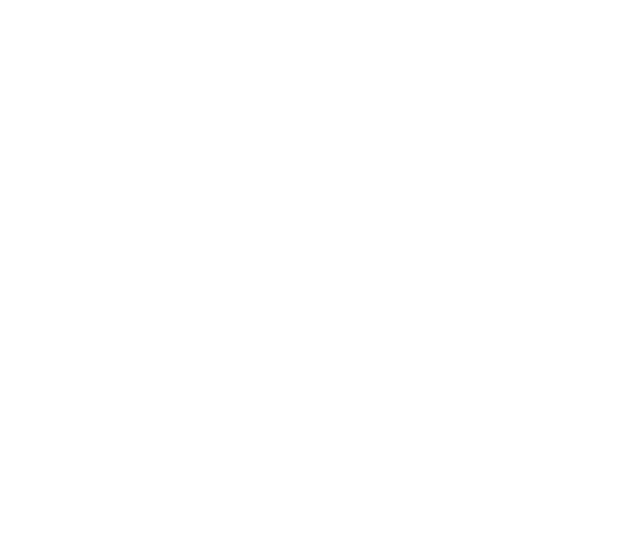
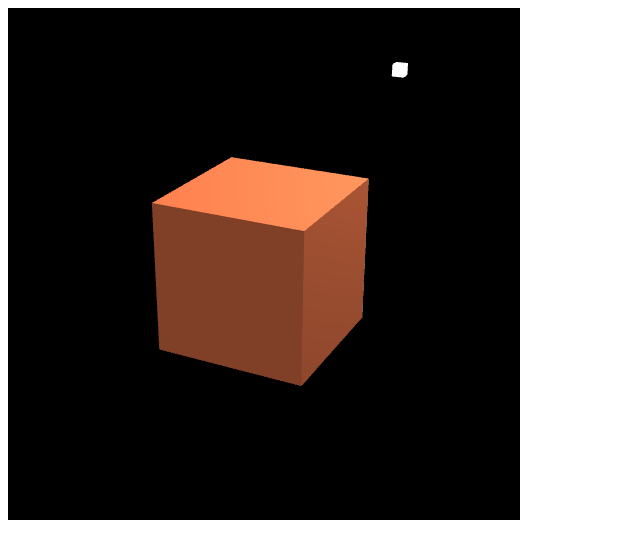
Before and after one commit to liubgithub/learnopengl, a plain HTML site: page 第二章/MirrorReflect.html in a window 1280 px wide. Shown: the whole page, without its empty margins (0-640 px from the left). Drawn offline with Linux system fonts and the light colour scheme.

Commit message:
fix v_FragPos

```diff
--- a/第二章/MirrorReflect.html
+++ b/第二章/MirrorReflect.html
@@ -47,11 +47,12 @@
             float specularStrength = 0.5;
             vec3 viewDir = vec3(normalize(u_viewPos - vec3(v_FragPos)));
             vec3 reflectDir = reflect(-lightDir, norm);
-            float spec = pow(max(dot(viewDir, reflectDir), 0.0), 32.0);
+            float spec = pow(max(dot(viewDir, reflectDir), 0.0), 4.0);
+            //float spec = dot(viewDir, reflectDir);
             vec3 specular = specularStrength * spec * u_lightColor;
 
-            //vec3 result = (ambient + diffuse + specular) * u_objectColor;
-            vec3 result = vec3(v_FragPos) * u_objectColor;
+            vec3 result = (ambient + diffuse + specular) * u_objectColor;
+            //vec3 result = vec3(v_FragPos) * u_objectColor;
             gl_FragColor = vec4(result, 1.0);
           }`;
 
@@ -117,7 +118,7 @@
             }
             // Set the light color (white)
             var cameraPos = [5.0, 5.0, 10.0];
-            var light_Pos = new Vector3([0.0, 25.0, -15.0]);
+            var light_Pos = new Vector3([0.0, 15.0, -50.0]);
             gl.uniform3f(u_objectColor, 1.0, 0.5, 0.31);
             gl.uniform3f(u_lightColor, 1.0, 1.0, 1.0);
             gl.uniform3f(u_lightPos, light_Pos.elements[0], light_Pos.elements[1], light_Pos.elements[2]);
@@ -139,6 +140,7 @@
             var normalMatrix = new Matrix4(); // Transformation matrix for normals,法线矩阵
             var modelMatrix = new Matrix4();  // Model matrix
             //modelMatrix.rotate(90, 0.0, 1.0, 0.0);
+            gl.uniformMatrix4fv(u_ModelMatrix, false, modelMatrix.elements);
             mvpMatrix.multiply(modelMatrix);//
             //modelMatrix.setScale(1.0, 0.5, 0.5);
             //_mvpMatrix.multiply(modelMatrix);
```
